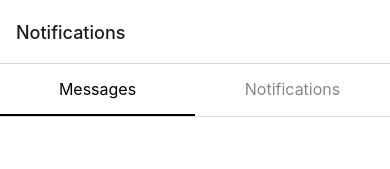
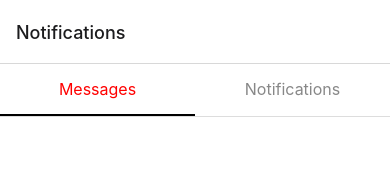
Before and after one commit to abdoulkarim22/APP-NI, a React Native app: screen /Notifications in a window 390 px wide. Shown: the top 169 px of the page. Built offline with nearby package versions, Linux system fonts and the light colour scheme.

Commit message:
edit notifications

```diff
--- a/components/Notifications.js
+++ b/components/Notifications.js
@@ -22,7 +22,7 @@ export default function Notifications() {
     </View>
     <View style={styles.contentContainer}>
       {selectedTab === 'Notifications' && (
-        <Text style={styles.caughtUpText}>You're all caught up</Text>
+        <Text style={styles.caughtUpText}>les notifications</Text>
       )}
     </View>
   </View>
@@ -53,7 +53,7 @@ const styles = StyleSheet.create({
     color: '#888',
   },
   activeTabText: {
-    color: '#000',
+    color: 'red',
   },
   contentContainer: {
     flex: 1,
```
